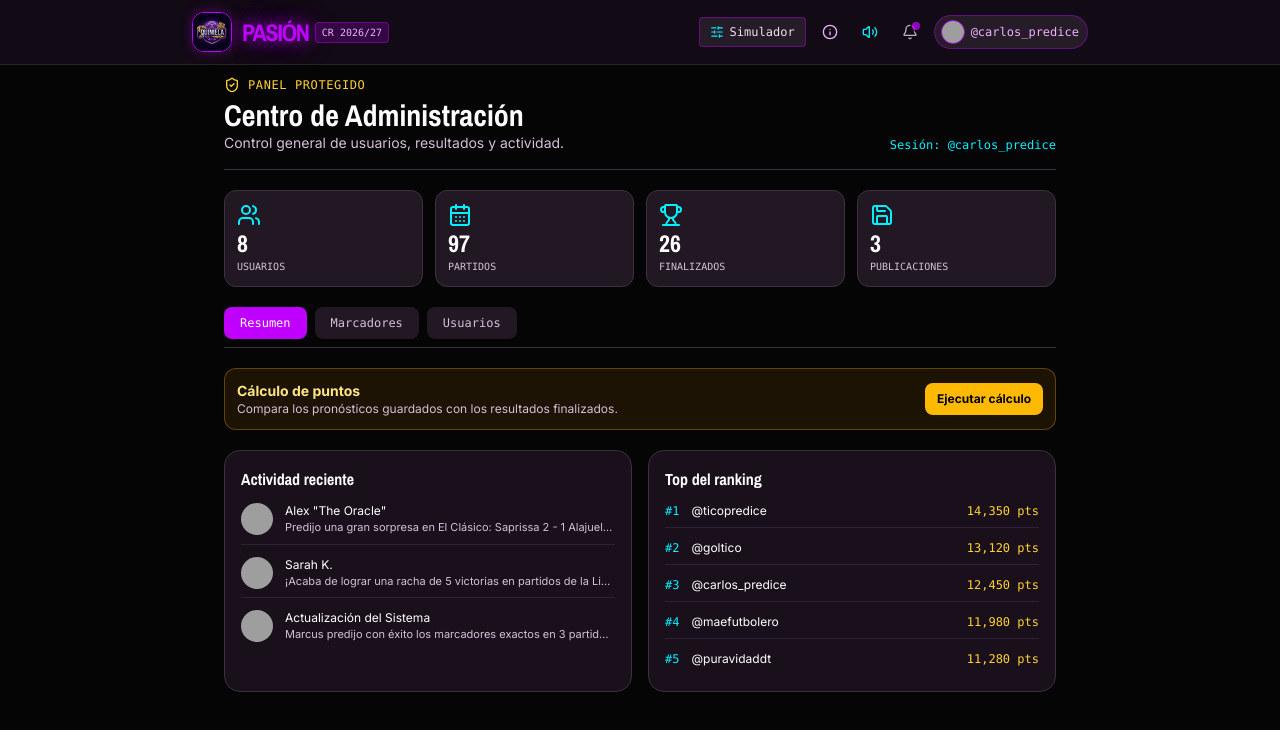
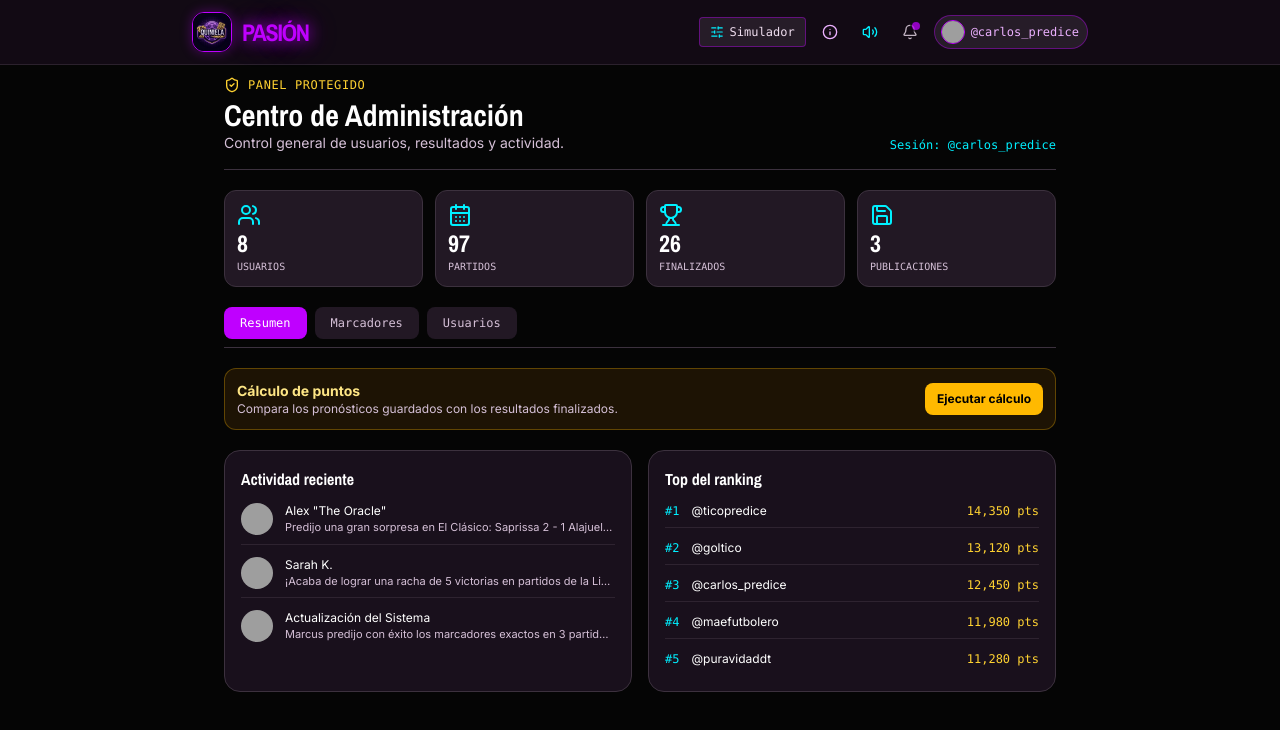
Before and after one commit to salgueroreymond2-tech/quiniela, a React (Vite) app: page / in a window 1280 px wide. Shown: the top 730 px of the page. Built offline with nearby package versions, Linux system fonts and the light colour scheme; grey boxes are pictures that could not be loaded.

Commit message:
caja borrada

```diff
--- a/src/components/LoginView.tsx
+++ b/src/components/LoginView.tsx
@@ -51,9 +51,6 @@ export const LoginView: React.FC<LoginViewProps> = ({ onLoginSuccess }) => {
                 className="w-full h-full object-cover rounded-[22px]"
               />
             </div>
-            <span className="absolute -bottom-2 left-1/2 -translate-x-1/2 px-3 py-0.5 rounded-full bg-[#bf00ff] text-black font-mono font-black text-[10px] uppercase tracking-widest shadow-lg">
-              CR 2026/27
-            </span>
           </div>
 
           <h1 className="text-3xl font-heading font-black text-[#bf00ff] text-glow-purple uppercase tracking-wider pt-2">
--- a/src/components/Navbar.tsx
+++ b/src/components/Navbar.tsx
@@ -59,9 +59,6 @@ export const Navbar: React.FC<NavbarProps> = ({
             <div className="flex items-center gap-1.5">
               <span className="font-heading font-black text-2xl tracking-tighter text-[#bf00ff] text-glow-purple uppercase">
                 PASIÓN
-              </span>
-              <span className="text-[10px] uppercase font-mono px-1.5 py-0.5 rounded bg-[#bf00ff]/20 text-[#ecb1ff] border border-[#bf00ff]/40">
-                CR 2026/27
               </span>
             </div>
           </div>
```
